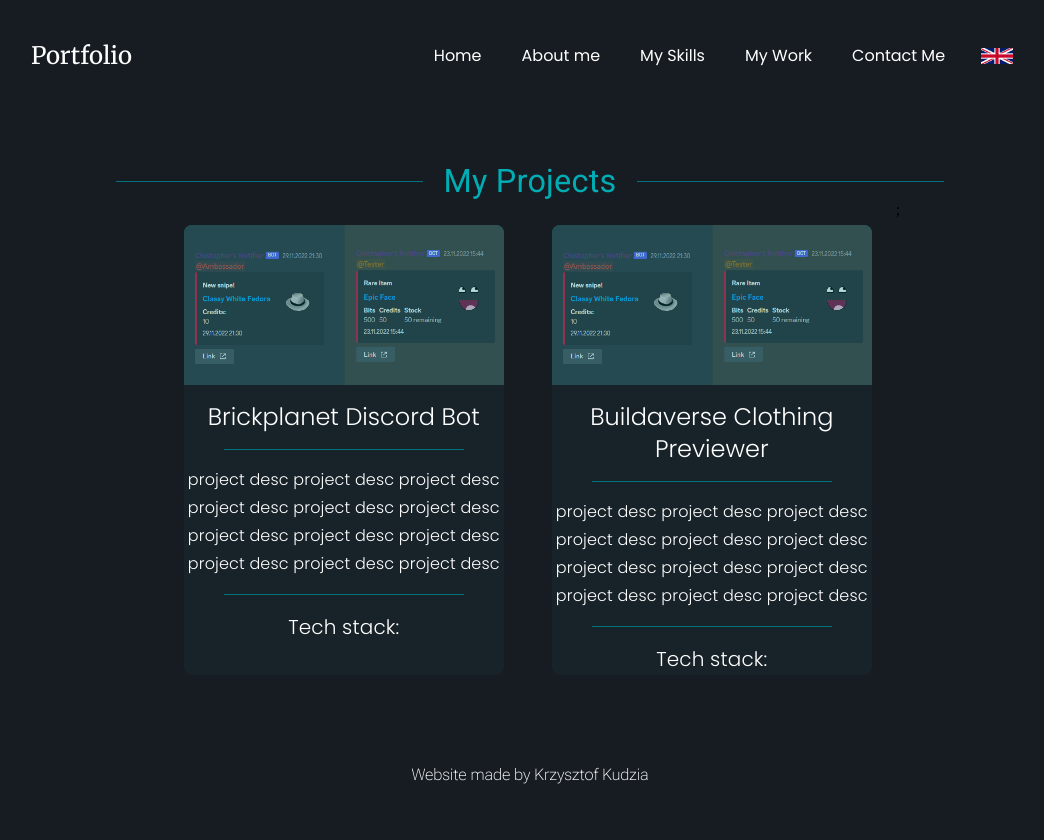
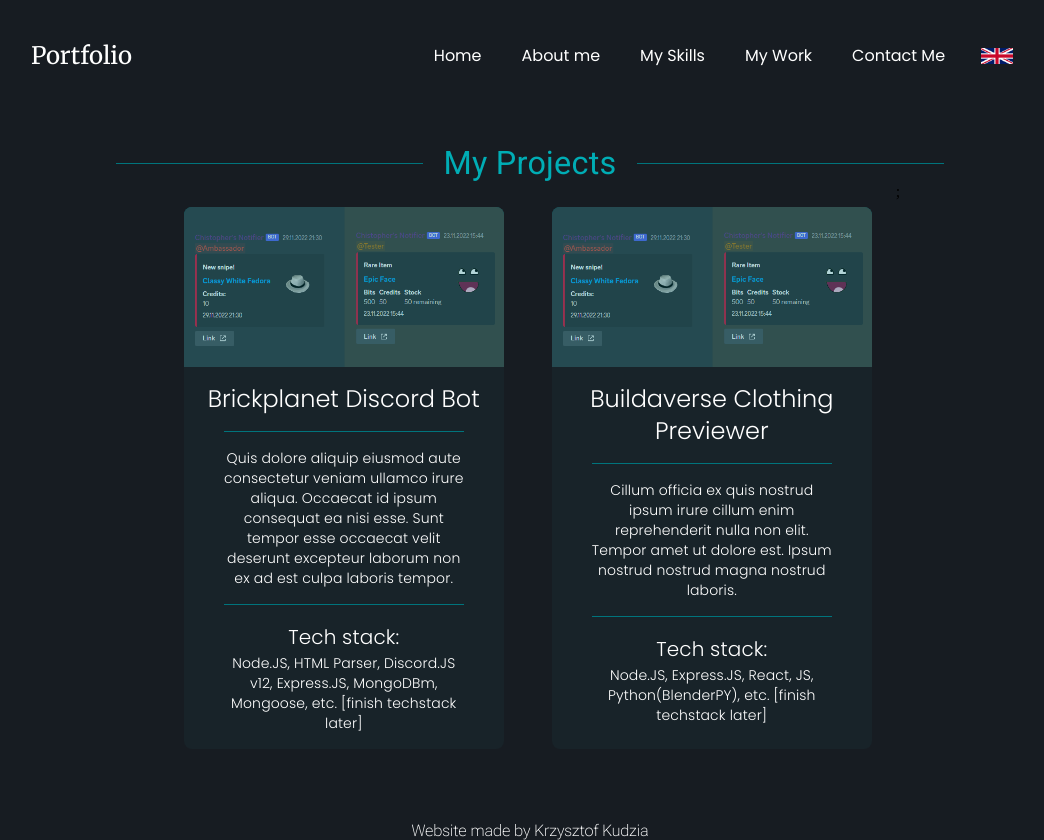
Before and after one commit to kdKrzysztof/portfolio, a Next.js app: page /Portfolio in a window 1280 px wide. Shown: the whole page, without its empty margins (110-1154 px from the left). Before the commit the page ends 800 px from the top, so only its background shows below. Built offline with nearby package versions, Linux system fonts and the light colour scheme.

Commit message:
added techstack typography

```diff
--- a/components/Footer.tsx
+++ b/components/Footer.tsx
@@ -1,4 +1,4 @@
-import React from 'react';
+import React, { FC } from 'react';
 import styles from '../styles/Footer.module.scss';
 import { Roboto_Flex } from '@next/font/google';
 
@@ -7,7 +7,7 @@
   subsets: ['latin']
 });
 
-const Footer = () => {
+const Footer: FC<any> = () => {
   return (
     <div className={[styles.main, roboto.className].join(' ')}>
       Website made by Krzysztof Kudzia
--- a/components/Navbar.tsx
+++ b/components/Navbar.tsx
@@ -1,6 +1,6 @@
 import Link from 'next/link';
 import Image from 'next/image';
-import React, { useState } from 'react';
+import React, { FC, useState } from 'react';
 // import styles from '../styles/Header.module.scss'
 import styles from '../styles/Header.module.scss';
 import { Roboto, Merriweather, Poppins } from '@next/font/google';
@@ -28,7 +28,7 @@
 
 import getLanguage from '@/components/GetLanguage';
 
-const Header = (props: any) => {
+const Header: FC<any> = (props) => {
   const [showMenu, setShowMenu] = useState(false);
   const [openLang, setOpenLang] = useState(false);
 
--- a/components/Project.tsx
+++ b/components/Project.tsx
@@ -1,4 +1,4 @@
-import React from 'react';
+import React, { FC } from 'react';
 
 import { Typography, Box, Grid } from '@mui/material';
 import styles from '../styles/Portfolio.module.scss';
@@ -25,7 +25,7 @@
 
 import getLanguage from '@/components/GetLanguage';
 
-const Project = (props: any) => {
+const Project: FC<any> = (props) => {
   let selectedLanguage = getLanguage();
 
   return (
@@ -55,7 +55,7 @@
         {props.ProjectName}
       </Typography>
       <Typography
-        variant="subtitle1"
+        variant="body2"
         style={poppins.style}
         sx={{
           display: 'flex',
@@ -63,6 +63,7 @@
           justifyContent: 'center',
           alignItems: 'center',
           position: 'relative',
+          width: '15rem',
           '::after': {
             content: '""',
             width: '15rem',
@@ -74,8 +75,11 @@
         }}>
         {props.ProjectDesc}
       </Typography>
-      <Typography variant="h6" style={poppins.style} sx={{}}>
+      <Typography variant="h6" style={poppins.style}>
         Tech stack:
+      </Typography>
+      <Typography variant="body2" style={poppins.style} sx={{ width: '15rem' }}>
+        {props.ProjectTechstack}
       </Typography>
     </motion.div>
   );
--- a/components/Skill.tsx
+++ b/components/Skill.tsx
@@ -1,4 +1,4 @@
-import React from 'react';
+import React, { FC } from 'react';
 
 import { Typography, Box, Grid } from '@mui/material';
 import styles from '../styles/Skills.module.scss';
@@ -29,7 +29,7 @@
   }
 };
 
-const Skill = (props: any) => {
+const Skill: FC<any> = (props) => {
   return (
     <motion.div variants={item}>
       <Box
--- a/components/Translation.tsx
+++ b/components/Translation.tsx
@@ -36,9 +36,9 @@
       MyWork: {
         Title1: 'Moje Projekty',
         Project1:
-          'project desc project desc project desc project desc project desc project desc project desc project desc project desc project desc project desc project desc',
+          'Sint id ex in dolor est. Qui Lorem sunt voluptate esse consectetur aute tempor aliquip do. Duis officia cillum consequat cupidatat culpa ipsum tempor in officia veniam nisi nisi. Qui nulla nostrud sunt deserunt reprehenderit. Dolor voluptate Lorem deserunt consequat minim dolor voluptate magna duis cillum id. Aute esse eiusmod ipsum sunt magna qui dolor culpa.',
         Project2:
-          'project desc project desc project desc project desc project desc project desc project desc project desc project desc project desc project desc project desc'
+          'Anim qui cupidatat pariatur amet. Amet tempor dolor proident dolor officia duis aliquip occaecat ad Lorem velit. Elit elit incididunt esse ullamco laboris reprehenderit elit cillum ea. Magna do cupidatat dolore adipisicing Lorem excepteur incididunt et dolor. Voluptate non ad occaecat minim ut pariatur aliquip fugiat dolor culpa consectetur ex consectetur.'
       }
     },
 
@@ -78,9 +78,9 @@
       MyWork: {
         Title1: 'My Projects',
         Project1:
-          'project desc project desc project desc project desc project desc project desc project desc project desc project desc project desc project desc project desc',
+          'Quis dolore aliquip eiusmod aute consectetur veniam ullamco irure aliqua. Occaecat id ipsum consequat ea nisi esse. Sunt tempor esse occaecat velit deserunt excepteur laborum non ex ad est culpa laboris tempor.',
         Project2:
-          'project desc project desc project desc project desc project desc project desc project desc project desc project desc project desc project desc project desc'
+          'Cillum officia ex quis nostrud ipsum irure cillum enim reprehenderit nulla non elit. Tempor amet ut dolore est. Ipsum nostrud nostrud magna nostrud laboris.'
       }
     }
   }
--- a/pages/Portfolio.tsx
+++ b/pages/Portfolio.tsx
@@ -30,13 +30,15 @@
       imageURL: bpdiscordbot,
       projectName: 'Brickplanet Discord Bot',
       projectDesc: selectedLanguage.MyWork.Project1,
-      techStack: {}
+      techStack: [
+        `Node.JS, HTML Parser, Discord.JS v12, Express.JS, MongoDBm, Mongoose, etc. [finish techstack later]`
+      ]
     },
     {
       imageURL: bpdiscordbot,
       projectName: 'Buildaverse Clothing Previewer',
       projectDesc: selectedLanguage.MyWork.Project2,
-      techStack: {}
+      techStack: `Node.JS, Express.JS, React, JS, Python(BlenderPY), etc. [finish techstack later]`
     }
   ];
 
@@ -63,6 +65,7 @@
                 ImageURL={index.imageURL}
                 ProjectName={index.projectName}
                 ProjectDesc={index.projectDesc}
+                ProjectTechstack={index.techStack}
               />
             );
           })}
--- a/styles/Portfolio.module.scss
+++ b/styles/Portfolio.module.scss
@@ -93,7 +93,9 @@
     align-items: center;
     text-align: center;
     margin: 1.5rem;
-    width: 20rem;
+    max-width: 20rem;
+    min-width: 18rem;
+    padding-bottom: 1rem;
     height: auto;
     color: white;
     background-color:#4adce409;
```
